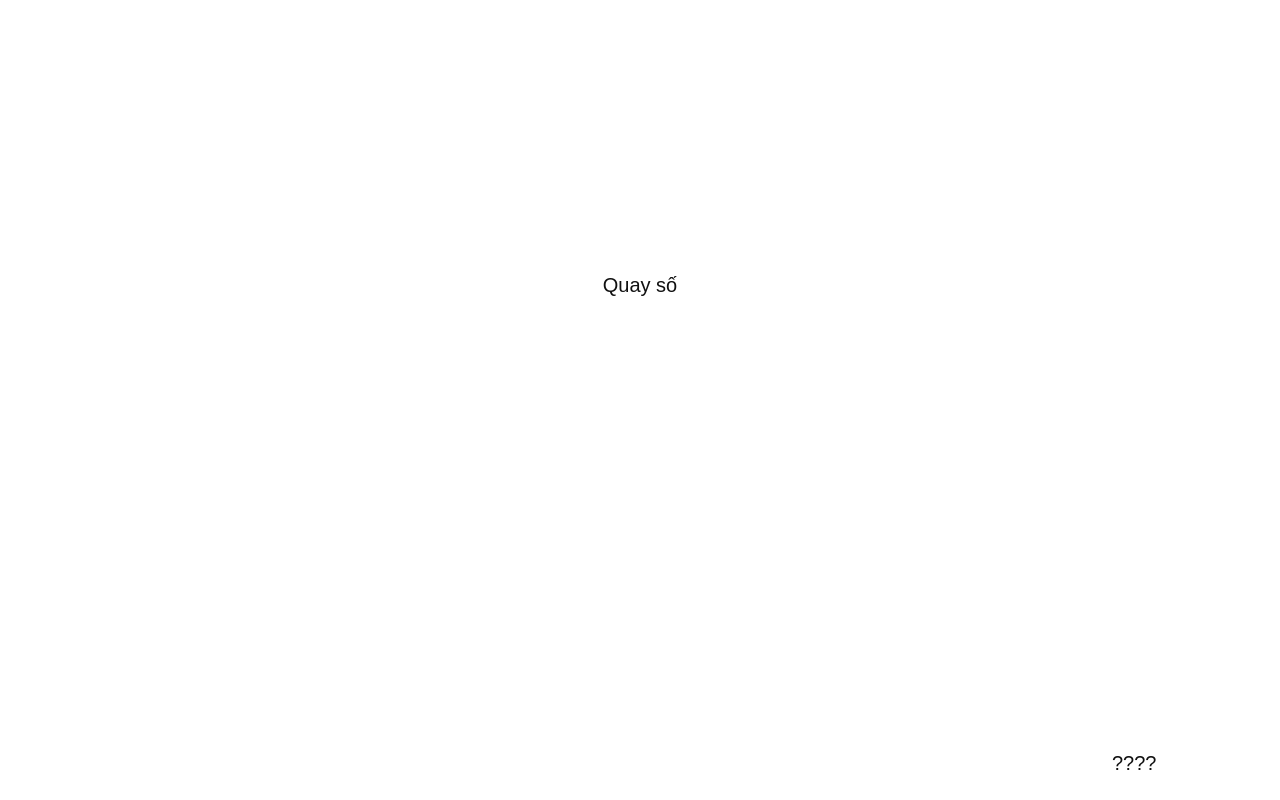
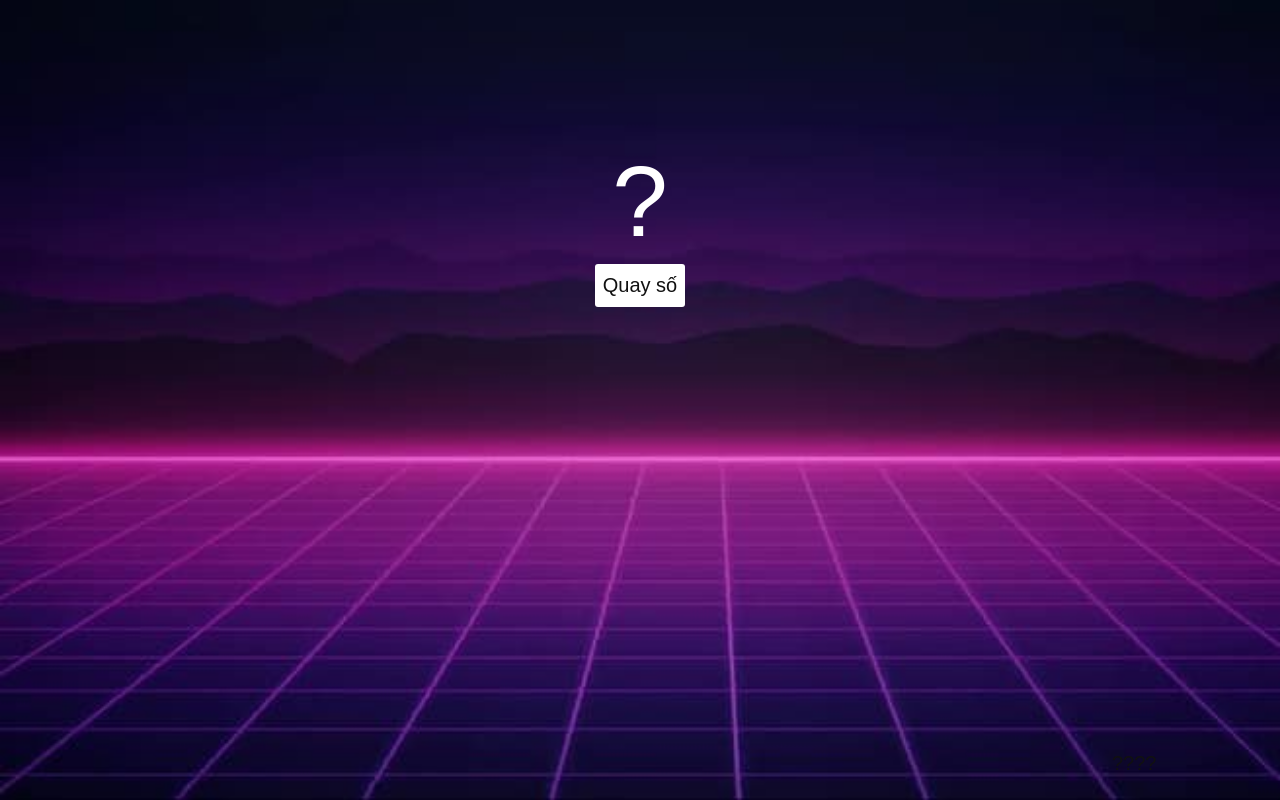
Before and after one commit to DuongLNAD/GameShow, a plain HTML site: page index.html in a window 1280 px wide. Drawn offline with Linux system fonts and the light colour scheme; the site is published under a folder, as on GitHub Pages, so addresses that start at the root find nothing.

Commit message:
replace-url-img

```diff
--- a/asset/style.css
+++ b/asset/style.css
@@ -9,7 +9,7 @@ html {
 }
 
 .container {
-    background-image: url('/img/nen_neon.jpg');
+    background-image: url('../img/nen_neon.jpg');
     background-repeat: no-repeat;
     background-size: cover;
     width: 100%;
```
